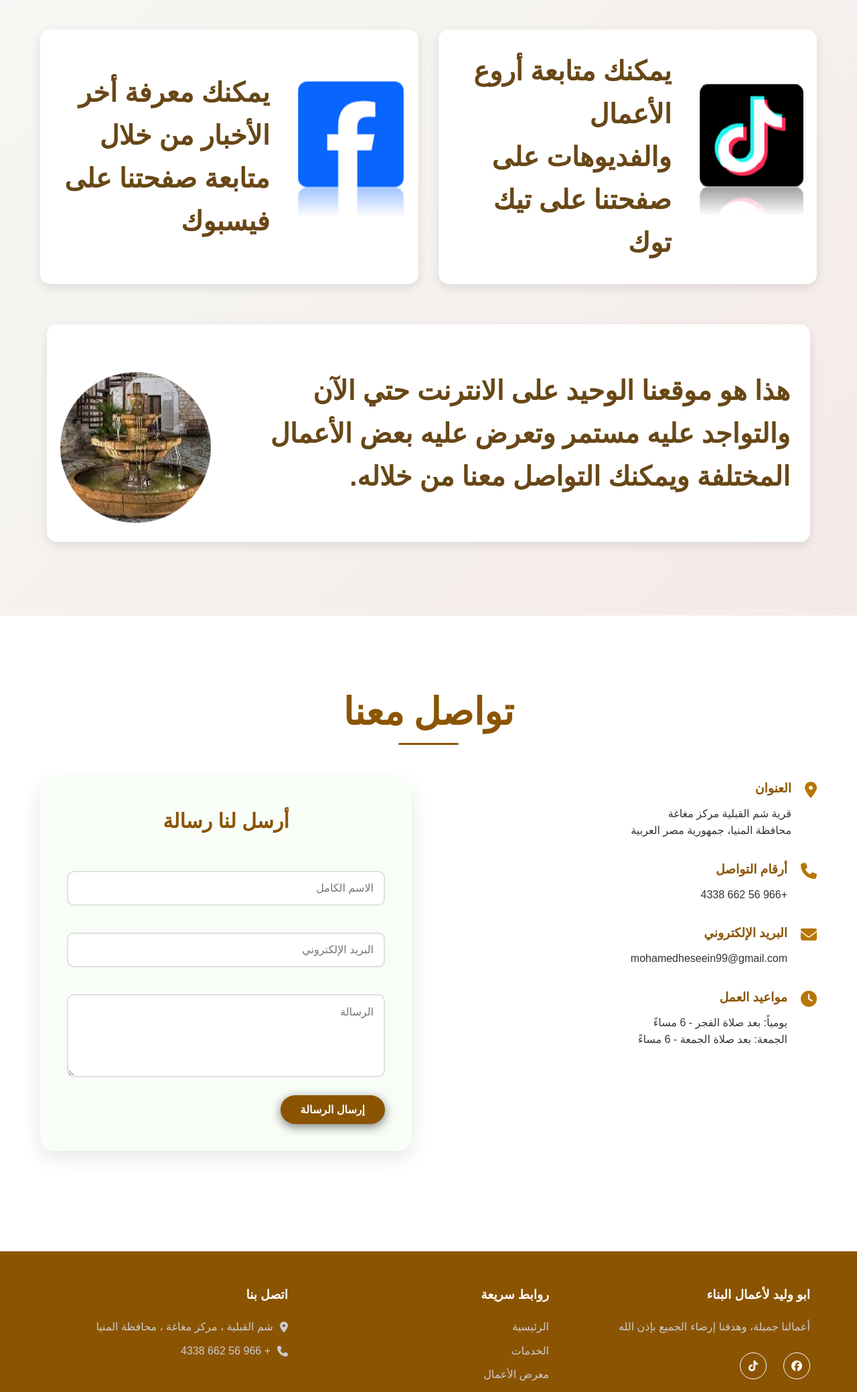
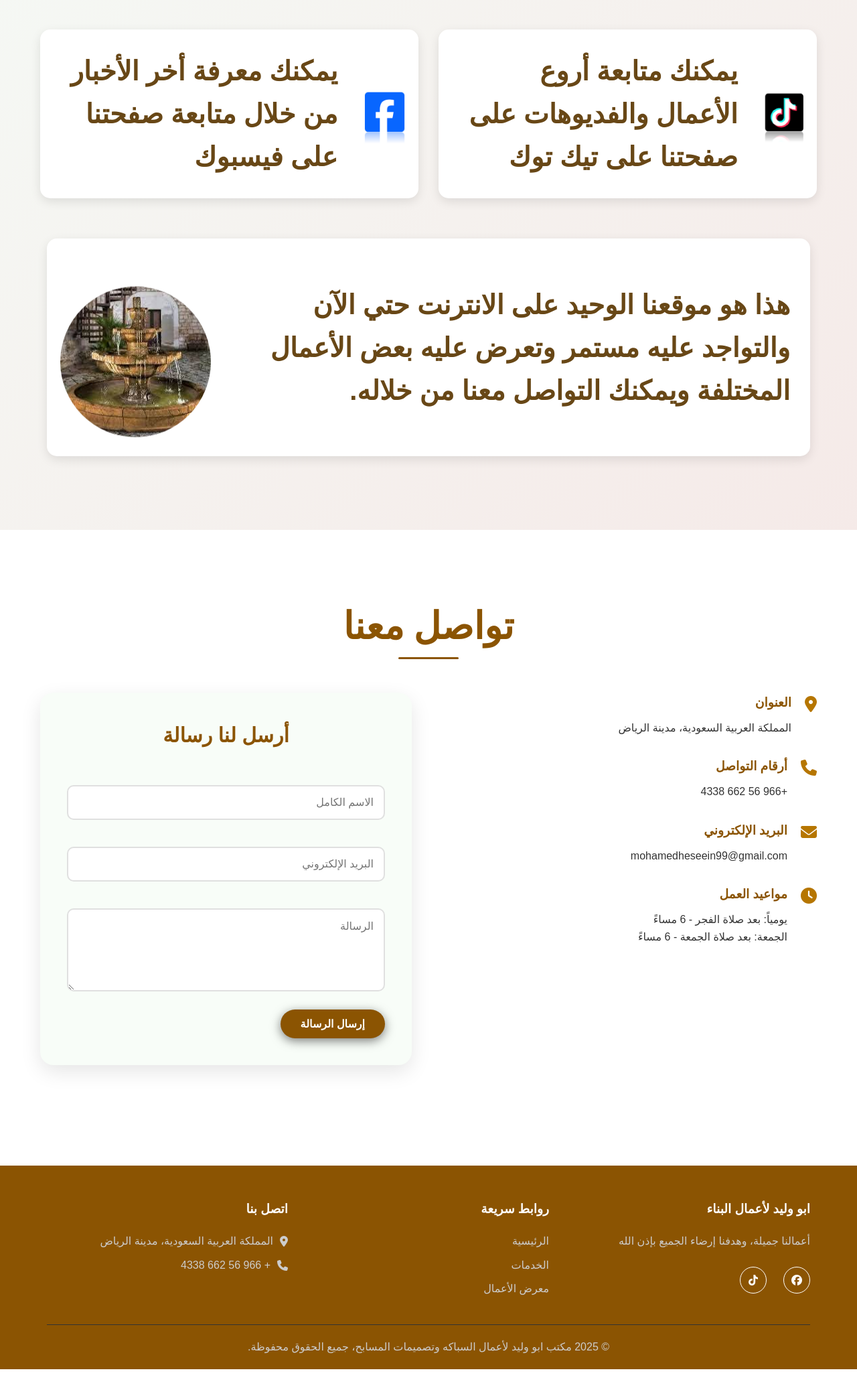
Before and after one commit to momo99momo99/Abo-Waled, a plain HTML site: page index.html in a window 1280 px wide. Shown: the part 5800-7878 px from the top of the page at 67% size. After the commit the page ends 7844 px from the top, so only its background shows below. Drawn offline with Linux system fonts and the light colour scheme.

Commit message:
Update index.html

```diff
--- a/index.html
+++ b/index.html
@@ -183,11 +183,18 @@
       <h2 class="title">المواقع والصفحات</h2>
       <div class="container">
         <div class="box">
-          <img src="assest/img/5.png" alt="صورة" />
+           <a
+            href="https://www.tiktok.com/@abowleed33?_t=ZS-90ASq1wiHdh&_r=1"
+            target="_blank"
+          >
+            <img src="assest/img/5.png" alt="صورة" />
+          </a>
           <h3>يمكنك متابعة أروع الأعمال والفديوهات على صفحتنا على تيك توك</h3>
         </div>
         <div class="box">
-          <img src="assest/img/4.png" alt="صورة" />
+           <a href="https://www.facebook.com/share/1CmGh4HbzR/" target="_blank">
+            <img src="assest/img/4.png" alt="صورة" />
+          </a>
           <h3>يمكنك معرفة أخر الأخبار من خلال متابعة صفحتنا على فيسبوك</h3>
         </div>
         <div class="box">
@@ -210,10 +217,8 @@
               <i class="fas fa-map-marker-alt"></i>
               <div>
                 <h3>العنوان</h3>
-                <p>
-                  قرية شم القبلية مركز مغاغة<br />محافظة المنيا، جمهورية مصر
-                  العربية
-                </p>
+                                <p>المملكة العربية السعودية، مدينة الرياض</p>
+
               </div>
             </div>
             <div class="contact-item">
@@ -306,9 +311,9 @@
           <div class="footer-section">
             <h3>اتصل بنا</h3>
             <div class="footer-contact">
-              <p>
-                <i class="fas fa-map-marker-alt"></i> شم القبلية ، مركز مغاغة ،
-                محافظة المنيا
+            <p>
+                <i class="fas fa-map-marker-alt"></i>
+                المملكة العربية السعودية، مدينة الرياض
               </p>
               <p><i class="fas fa-phone"></i> + 966 56 662 4338</p>
             </div>
```
